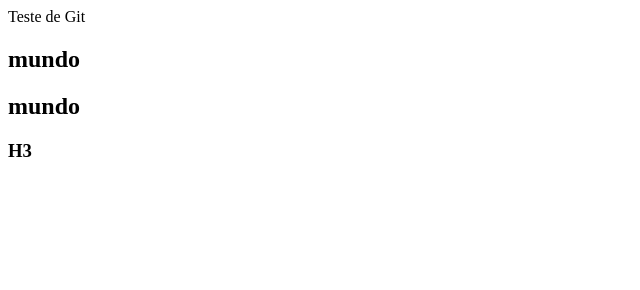
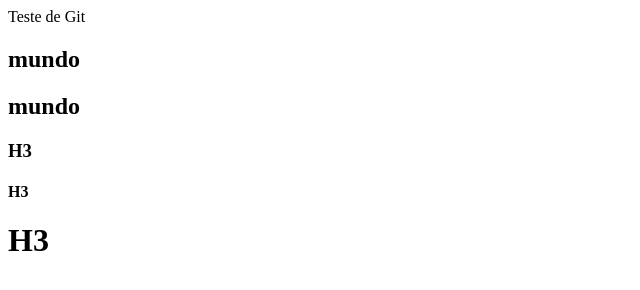
Before and after one commit to rildonogueira/curso_github, a plain HTML site: page index.html in a window 1280 px wide. Shown: the whole page, without its empty margins (0-640 px from the left). Drawn offline with Linux system fonts and the light colour scheme.

Commit message:
alteracao branck page_home

```diff
--- a/index.html
+++ b/index.html
@@ -7,5 +7,7 @@
 <h2>mundo</h2>
 
 <h3>H3</h3>
+<h4>H3</h4>
+<h1>H3</h1>
 
 </html>
```
